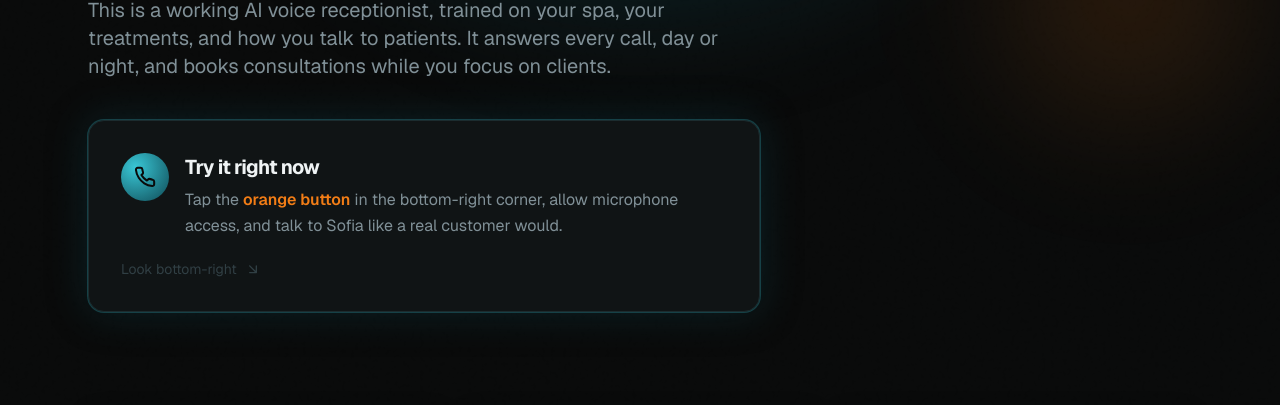
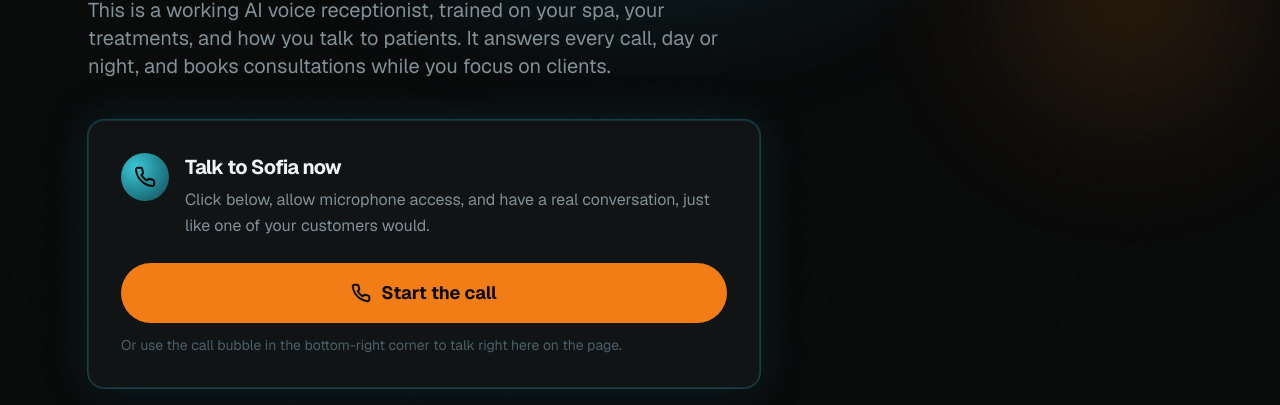
Before and after one commit to johanfeldager/apilon-demos, a plain HTML site: page miami-medical-spa/index.html in a window 1280 px wide. Shown: the part 348-753 px from the top of the page. Drawn offline with nearby package versions, Linux system fonts and the light colour scheme; a script that the page names is missing.

Commit message:
demo: miami-medical-spa

```diff
--- a/miami-medical-spa/index.html
+++ b/miami-medical-spa/index.html
@@ -73,18 +73,19 @@
           <div class="shrink-0 h-12 w-12 rounded-full grid place-items-center" style="background:radial-gradient(circle at 30% 30%, #39c7d6, #0f4b56)">
             <svg width="22" height="22" viewBox="0 0 24 24" fill="none" stroke="#0a0a0a" stroke-width="2.2" stroke-linecap="round" stroke-linejoin="round"><path d="M22 16.92v3a2 2 0 0 1-2.18 2 19.79 19.79 0 0 1-8.63-3.07 19.5 19.5 0 0 1-6-6 19.79 19.79 0 0 1-3.07-8.67A2 2 0 0 1 4.11 2h3a2 2 0 0 1 2 1.72c.13.96.36 1.9.7 2.81a2 2 0 0 1-.45 2.11L8.09 9.91a16 16 0 0 0 6 6l1.27-1.27a2 2 0 0 1 2.11-.45c.91.34 1.85.57 2.81.7A2 2 0 0 1 22 16.92z"/></svg>
           </div>
-          <div>
-            <h2 class="text-xl font-bold">Try it right now</h2>
+          <div class="flex-1">
+            <h2 class="text-xl font-bold">Talk to Sofia now</h2>
             <p class="text-ap-muted mt-1.5 leading-relaxed">
-              Tap the <span class="text-ap-orange font-semibold">orange button</span> in the bottom-right corner,
-              allow microphone access, and talk to Sofia like a real customer would.
+              Click below, allow microphone access, and have a real conversation, just like one of your customers would.
             </p>
           </div>
         </div>
-        <div class="mt-5 flex items-center gap-2 text-sm text-ap-dim hint-pulse">
-          <span>Look bottom-right</span>
-          <svg width="16" height="16" viewBox="0 0 24 24" fill="none" stroke="currentColor" stroke-width="2" stroke-linecap="round" stroke-linejoin="round"><path d="M7 7l10 10M17 17V7M17 17H7"/></svg>
-        </div>
+        <a href="https://elevenlabs.io/app/talk-to?agent_id=agent_6501kvn2gzp1fgztcfd7s414f3fc" target="_blank" rel="noopener"
+           class="mt-6 inline-flex items-center justify-center gap-2.5 w-full bg-ap-orange text-[#0a0a0a] font-bold px-7 py-4 rounded-full hover:brightness-110 text-lg">
+          <svg width="20" height="20" viewBox="0 0 24 24" fill="none" stroke="#0a0a0a" stroke-width="2.4" stroke-linecap="round" stroke-linejoin="round"><path d="M22 16.92v3a2 2 0 0 1-2.18 2 19.79 19.79 0 0 1-8.63-3.07 19.5 19.5 0 0 1-6-6 19.79 19.79 0 0 1-3.07-8.67A2 2 0 0 1 4.11 2h3a2 2 0 0 1 2 1.72c.13.96.36 1.9.7 2.81a2 2 0 0 1-.45 2.11L8.09 9.91a16 16 0 0 0 6 6l1.27-1.27a2 2 0 0 1 2.11-.45c.91.34 1.85.57 2.81.7A2 2 0 0 1 22 16.92z"/></svg>
+          Start the call
+        </a>
+        <p class="mt-3 text-sm text-ap-dim">Or use the call bubble in the bottom-right corner to talk right here on the page.</p>
       </div>
     </section>
 
@@ -116,7 +117,7 @@
           Apilon AI designs, builds, and runs custom AI receptionists for service businesses. You never touch the tech,
           you just stop losing revenue to missed calls. This demo was built specifically for Miami Medical Spa.
         </p>
-        <a href="mailto:hello@apilon.ai?subject=I%20tried%20the%20Miami%20Medical%20Spa%20demo" class="inline-block mt-7 bg-ap-orange text-[#0a0a0a] font-semibold px-7 py-3.5 rounded-full hover:brightness-110">Get one for your business</a>
+        <a href="https://apilon.ai" target="_blank" rel="noopener" class="inline-block mt-7 bg-ap-orange text-[#0a0a0a] font-semibold px-7 py-3.5 rounded-full hover:brightness-110">Get one for your business</a>
       </div>
     </section>
   </main>
```
